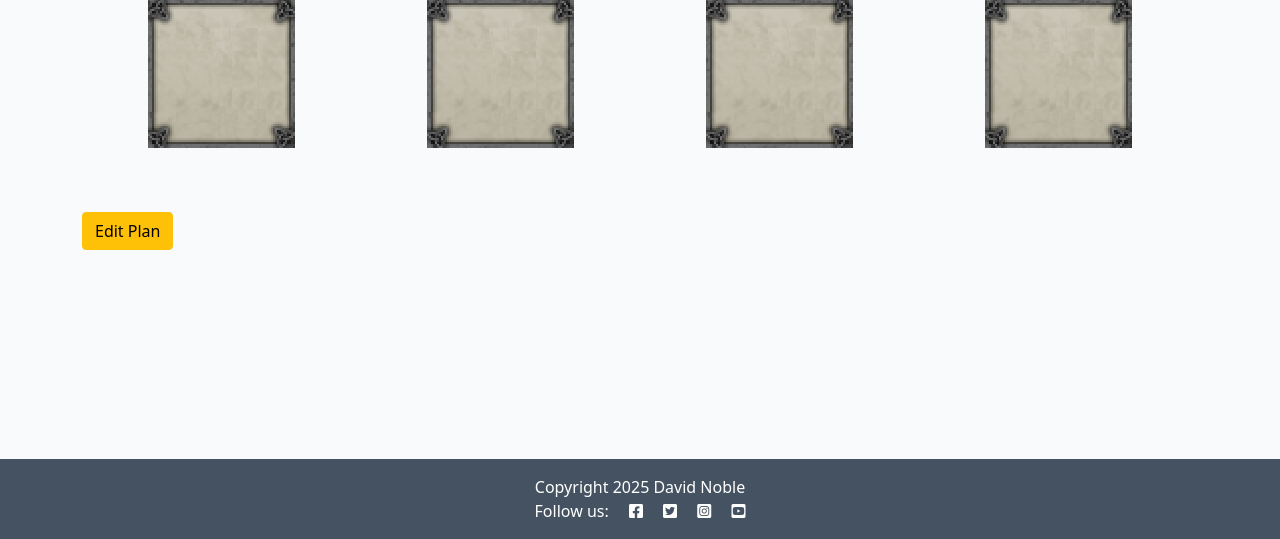
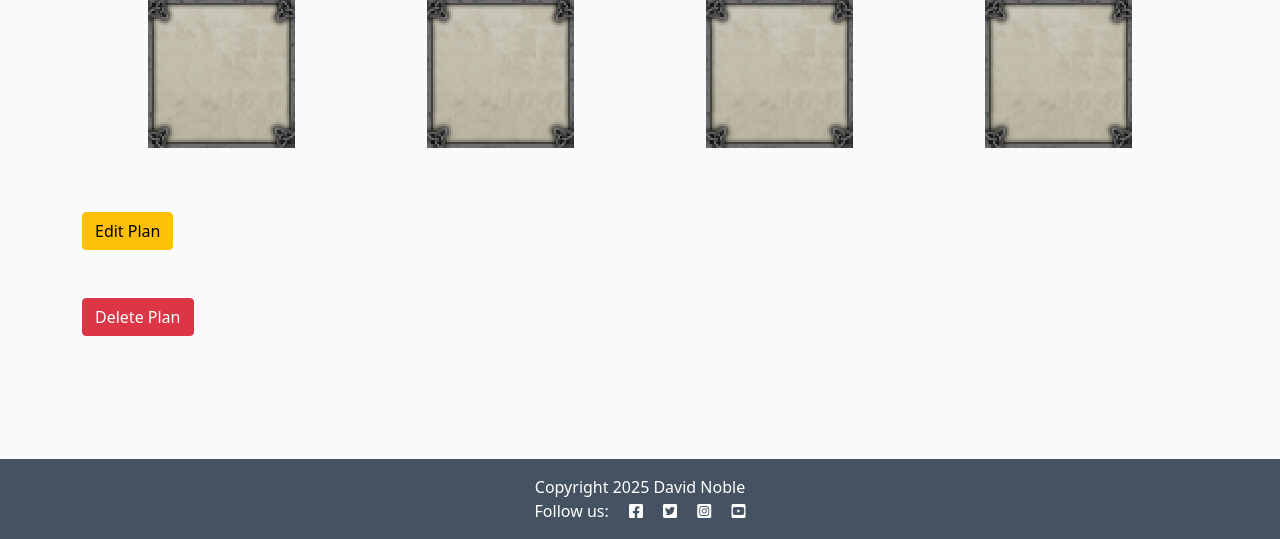
Before and after one commit to dav-noble/TOB-Province-Planner, a Django app: a page that uses planner/templates/planner/plan_detail.html in a window 1280 px wide. Shown: the part 261-800 px from the top of the page. Run offline with Django 4.2, Linux system fonts and the light colour scheme; tables that the repository leaves empty hold one stand-in row (values such as "Sample post").

Commit message:
Add: delete functionality

```diff
--- a/planner/templates/planner/index.html
+++ b/planner/templates/planner/index.html
@@ -16,7 +16,7 @@
                 <a class="btn btn-primary" href="{% url 'account_login' %}" role="button">Login</a>
             </div>
             {% else %}
-            <div class="d-flex flex-column justify-content-center align-items-center">
+            <div class="d-flex flex-column justify-content-center align-items-center mb-4">
                 <p class='text-center'>Create a new province plan</p>
                 <a class="btn btn-primary" href="{% url 'plan_form' %}" role="button">New Province</a>
             </div>
--- a/planner/templates/planner/plan_detail.html
+++ b/planner/templates/planner/plan_detail.html
@@ -40,6 +40,34 @@
 <div class="container mt-5">
     <a href="{% url 'plan_edit' plan.slug %}" class="btn btn-warning">Edit Plan</a>
 </div>
+<div class="container mt-5">
+    <!-- Delete Button triggers modal -->
+    <button type="button" class="btn btn-danger" data-bs-toggle="modal" data-bs-target="#deleteModal">
+        Delete Plan
+    </button>
+</div>
+
+<!-- Modal Structure -->
+<div class="modal fade" id="deleteModal" tabindex="-1" aria-labelledby="deleteModalLabel" aria-hidden="true">
+  <div class="modal-dialog">
+    <div class="modal-content">
+      <div class="modal-header">
+        <h5 class="modal-title" id="deleteModalLabel">Confirm Delete</h5>
+        <button type="button" class="btn-close" data-bs-dismiss="modal" aria-label="Close"></button>
+      </div>
+      <div class="modal-body">
+        Are you sure you want to delete this plan?
+      </div>
+      <div class="modal-footer">
+        <form action="{% url 'plan_delete' plan.slug %}" method="post">
+            {% csrf_token %}
+            <button type="submit" class="btn btn-danger">Confirm Delete</button>
+        </form>
+        <button type="button" class="btn btn-secondary" data-bs-dismiss="modal">Cancel</button>
+      </div>
+    </div>
+  </div>
+</div>
 
 {% endblock content %}
 
--- a/planner/urls.py
+++ b/planner/urls.py
@@ -7,4 +7,5 @@ urlpatterns = [
     path('<slug:slug>/', views.plan_detail, name='plan_detail'),
     path('plan/new/', views.plan_form, name='plan_form'),
     path("plan/edit/<slug:slug>/", views.plan_form, name='plan_edit'),
+    path("plan/delete/<slug:slug>/", views.plan_delete, name="plan_delete"),
 ]
--- a/planner/views.py
+++ b/planner/views.py
@@ -1,4 +1,4 @@
-from django.shortcuts import render, get_object_or_404, reverse
+from django.shortcuts import render, get_object_or_404, reverse, redirect
 from django.views import generic
 from .models import Plan
 from .forms import PlanForm, PrimaryForm, SecondaryForm1, SecondaryForm2, SecondaryForm3
@@ -117,3 +117,11 @@ def plan_form(request, slug=None):
             "secondary_form_3": secondary_form_3,
         }
     )
+
+
+def plan_delete(request, slug):
+    plan = get_object_or_404(Plan, slug=slug)
+    if request.method == "POST":
+        plan.delete()
+        messages.success(request, "Plan deleted successfully.")
+        return redirect("home")
```
